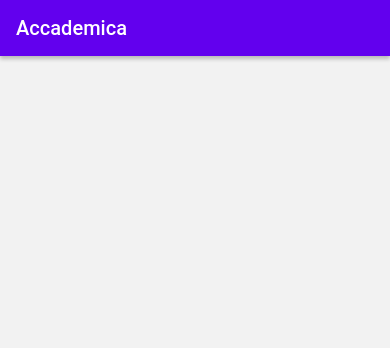
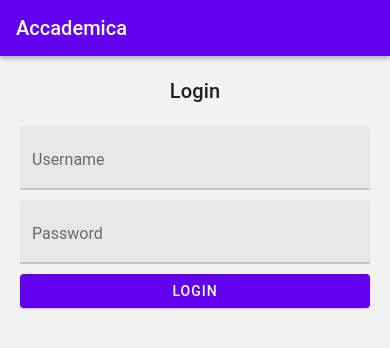
Before and after one commit to EXSAE-Technologies/accademica-app, a React Native app: screen /Login in a window 390 px wide. Before the commit this address had no page. Shown: the top 348 px of the page. Built offline with nearby package versions, Linux system fonts and the light colour scheme.

Commit message:
login added awaiting auto login from last session

```diff
--- a/App.tsx
+++ b/App.tsx
@@ -7,15 +7,16 @@ import {
   NavigationContainer
 } from '@react-navigation/native';
 import {
-  View,
-  Text
-} from 'react-native';
-import {
   createNativeStackNavigator
 } from '@react-navigation/native-stack';
 import {
   Dashboard
 } from './components/dashboard';
+import {
+  userData
+} from './components/utils';
+import LoginScreen from './components/login';
+import { observer } from 'mobx-react';
 
 const Stack = createNativeStackNavigator();
 
@@ -28,16 +29,26 @@ function CustomHeaderBar({navigation,back}:any) {
   )
 }
 
-export default function App() {
+const App = observer(() => {
   return (
     <PaperProvider>
       <NavigationContainer>
         <Stack.Navigator screenOptions={{
           header: (props:any)=> <CustomHeaderBar {...props} />,
         }}>
-          <Stack.Screen name='Dashboard' component={Dashboard} />
+        {userData.data ? (
+          <>
+            <Stack.Screen name='Dashboard' component={Dashboard} />
+          </>
+        ):(
+          <>
+            <Stack.Screen name='Login' component={LoginScreen} />
+          </>
+        )}
         </Stack.Navigator>
       </NavigationContainer>
     </PaperProvider>
   );
-}
+})
+
+export default App
--- /dev/null
+++ b/components/login.tsx
@@ -0,0 +1,140 @@
+import * as React from 'react';
+import { Banner, Button, List, Paragraph, Subheading, TextInput, Title } from 'react-native-paper';
+import { ScrollView, View } from 'react-native';
+import { sendRequest } from './sdk';
+import { getKey, saveKey, userData, UserData } from './utils';
+import { observer } from 'mobx-react';
+
+const LoginScreen = observer((props:any)=>{
+    const [loginForm,setLoginForm] = React.useState({
+        username:'',
+        password:''
+    })
+    const [loading,setLoading] = React.useState(false);
+    const [notification,setNotification] = React.useState(null)
+    const [checkToken,setCheckToken] = React.useState(true)
+
+    React.useEffect(()=>{
+        if(checkToken){
+            if(!userData.data){
+                getKey('token',(res:any)=>{
+                    if(res){
+                        setNotification({content:res})
+                    }
+                })
+            }
+
+            setCheckToken(false)
+        }
+    })
+
+    const processLogin = ()=>{
+        setLoading(true)
+        sendRequest('/api-token-auth/',{
+            method:'POST',
+            headers: {
+                'Content-Type': 'application/json'
+            },
+            body: JSON.stringify(loginForm)
+        }, (response:any)=>{
+            var nots = ''
+            if(response.username !== undefined){
+                for (let index = 0; index < response.username.length; index++) {
+                    nots += `Username: ${response.username[index]}\n`
+                }
+            }
+            if(response.password !== undefined){
+                for (let index = 0; index < response.password.length; index++) {
+                    nots += `Password: ${response.password[index]}\n`
+                }
+            }
+            if(response.non_field_errors !== undefined){
+                for (let index = 0; index < response.non_field_errors.length; index++) {
+                    nots += `${response.non_field_errors[index]}\n`
+                }
+            }
+            if(response.detail !== undefined){
+                nots += `${response.detail}\n`
+            }
+            if(response.user !== undefined){
+                nots += `Welcome ${response.user.username}\n`
+                saveKey('token',response.token)
+                userData.setData(response.user)
+            }
+
+            setNotification({
+                content:nots
+            })
+            setLoading(false)
+        }, (error:any)=>{
+            var nots = []
+            if(error.username !== undefined){
+                for (let index = 0; index < error.username.length; index++) {
+                    nots.push(error.username[index])
+                }
+            }
+            if(error.password !== undefined){
+                for (let index = 0; index < error.password.length; index++) {
+                    nots.push(error.password[index])
+                }
+            }
+            if(error.detail !== undefined){
+                nots.push(<List.Item title={error.detail} />)
+            }
+            console.log(error)
+            setLoading(false)
+        })
+    }
+    return(
+        <ScrollView>
+        <Title style={{
+            textAlign:'center',
+            marginVertical:20
+        }}>Login</Title>
+        {(notification)?(
+            <Banner
+                visible={Boolean(notification)}
+                actions={[
+                    {
+                        label:'Close',
+                        onPress:()=>{setNotification(null)}
+                    }
+                ]}>{notification.content}</Banner>
+        ):null}
+        <View style={{
+            marginHorizontal: 20
+        }}>
+            <TextInput
+                disabled={loading}
+                label={'Username'}
+                value={loginForm.username}
+                style={{marginBottom:10}}
+                onChangeText={(value:any)=>{
+                    setLoginForm({
+                        username:value,
+                        password:loginForm.password
+                    })
+                }} />
+            <TextInput
+                disabled={loading}
+                label={'Password'}
+                value={loginForm.password}
+                style={{marginBottom:10}}
+                secureTextEntry={true}
+                onChangeText={(value:any)=>{
+                    setLoginForm({
+                        username:loginForm.username,
+                        password:value
+                    })
+                }} />
+            <Button
+                disabled={loading}
+                loading={loading}
+                mode='contained'
+                onPress={()=>{processLogin()}}>Login</Button>
+        </View>
+        </ScrollView>
+    )
+})
+
+export default LoginScreen
--- /dev/null
+++ b/components/sdk.js
@@ -0,0 +1,13 @@
+const apiRoot = 'http://accademica.iitsar.com';
+
+export function sendRequest(path,config,callback,errorCallback){
+    fetch(`${apiRoot}${path}`,{
+        ...config,
+    }).then((res)=>{
+        return res.json()
+    }).then((response)=>{
+        callback(response)
+    }).catch((error)=>{
+        errorCallback(error)
+    })
+}
--- a/components/utils.tsx
+++ b/components/utils.tsx
@@ -1 +1,23 @@
 import * as React from 'react';
+import { makeAutoObservable, observable } from 'mobx';
+import * as SecureStore from 'expo-secure-store';
+
+export async function saveKey(key:string,value:string){
+    await SecureStore.setItemAsync(key,value)
+}
+export async function getKey(key:string, callback:CallableFunction) {
+    let result = await SecureStore.getItemAsync(key);
+    callback(result)
+}
+
+class UserData{
+    data=null
+    constructor(){
+        makeAutoObservable(this)
+    }
+    setData(data:Object){
+        this.data = data
+    }
+}
+
+export let userData = new UserData()
--- a/package.json
+++ b/package.json
@@ -15,13 +15,16 @@
     "@react-navigation/native-stack": "^6.6.2",
     "expo": "~44.0.0",
     "expo-status-bar": "~1.2.0",
+    "mobx": "^6.5.0",
+    "mobx-react": "^7.4.0",
     "react": "17.0.1",
     "react-dom": "17.0.1",
     "react-native": "0.64.3",
     "react-native-paper": "^4.12.1",
     "react-native-safe-area-context": "3.3.2",
     "react-native-screens": "~3.10.1",
-    "react-native-web": "0.17.1"
+    "react-native-web": "0.17.1",
+    "expo-secure-store": "~11.1.0"
   },
   "devDependencies": {
     "@babel/core": "^7.12.9",
```
Also changed, not shown: 1 other file (tests, documents, lock files or other folders).
